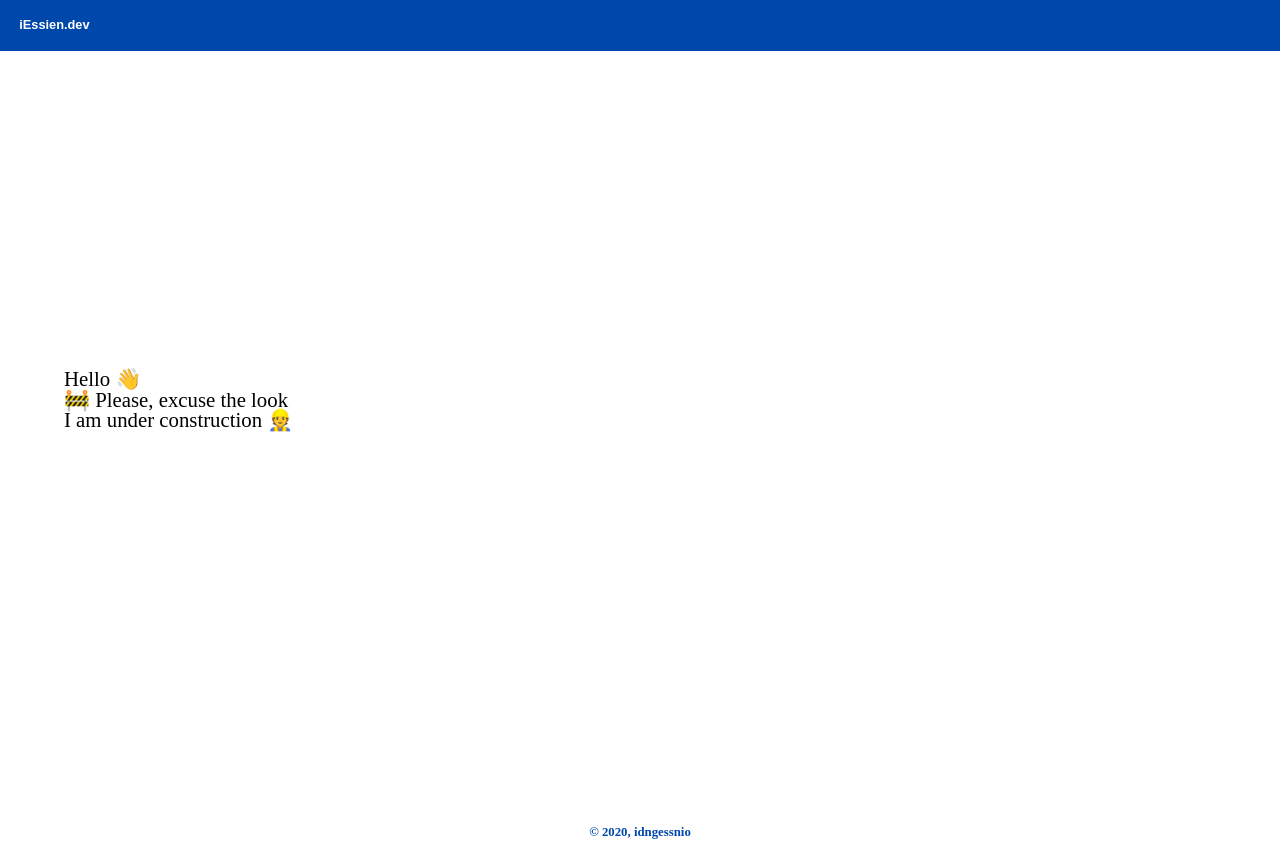
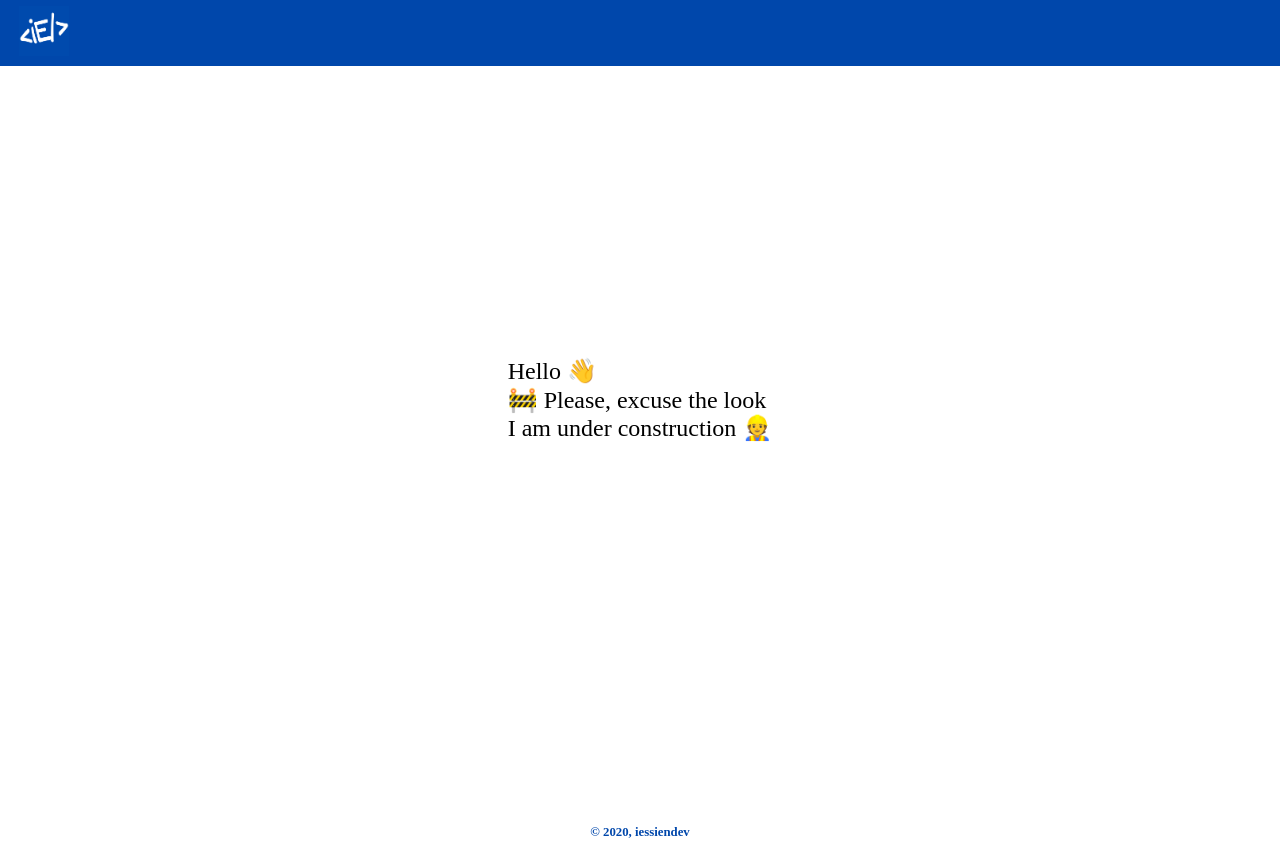
Before and after one commit to idongCodes/iessiendev, a React (Create React App) app: page / in a window 1280 px wide. Built offline with nearby package versions, Linux system fonts and the light colour scheme.

Commit message:
added logo to topbar, added twitter link to footer, centered under construction text

```diff
--- a/public/index.html
+++ b/public/index.html
@@ -24,7 +24,7 @@
       work correctly both with client-side routing and a non-root public URL.
       Learn how to configure a non-root public URL by running `npm run build`.
     -->
-    <title>iEssien.dev | Welcome 👋</title>
+    <title>Idong Essien | Welcome 👋</title>
   </head>
   <body>
     <noscript>You need to enable JavaScript to run this app.</noscript>
--- a/src/Container.jsx
+++ b/src/Container.jsx
@@ -1,9 +1,11 @@
 export default function Container() {
-    return(
-        <div className="main-container">
-            <p className="construction">Hello 👋</p>
-            <p className="construction">🚧 Please, excuse the look</p>
-            <p className="construction">I am under construction 👷</p>
-        </div>
-    );
+  return (
+    <div className="main-container">
+      <div className="construction-txt">
+        <p>Hello 👋</p>
+        <p>🚧 Please, excuse the look</p>
+        <p>I am under construction 👷</p>
+      </div>
+    </div>
+  );
 }
--- a/src/Footer.jsx
+++ b/src/Footer.jsx
@@ -1,7 +1,7 @@
 export default function Footer() {
     return (
         <div className="footer">
-            <p>&copy; {new Date().getFullYear()}, idngessnio</p>
+            <p>&copy; {new Date().getFullYear()}, <a href="http://twitter.com/iessiendev" target="_blank" rel="noopener noreferrer">iessiendev</a></p>
         </div>
     );
 }
--- a/src/TopBar.jsx
+++ b/src/TopBar.jsx
@@ -1,7 +1,9 @@
+import logo from './logo.png';
+
 export default function TopBar() {
     return (
         <div className="top-bar">
-            <h1 className="logo">iEssien.dev</h1>
+            <a href="#"><img src={logo} alt="logo-iessiendev" /></a>
         </div>
     );
 }
--- a/src/css/index.css
+++ b/src/css/index.css
@@ -69,33 +69,30 @@ table {
 }
 .top-bar {
   background: #0047ab;
-  padding: 1.5%;
+  padding: 0.5% 1.5%;
   color: white;
   position: fixed;
   top: 0;
   width: 100%;
   z-index: 99;
 }
-.top-bar h1 {
-  font-size: 0.8rem;
-  font-weight: bold;
-  font-family: sans-serif;
+.top-bar a img {
+  width: 50px;
 }
 
 .main-container {
   background: rgba(255, 255, 255, 0.9);
   height: 100vh;
-  text-align: center;
   display: flex;
-  flex-direction: column;
   align-items: center;
   justify-content: center;
 }
-.main-container .construction {
-  margin: 0 auto;
+.main-container .construction-txt {
   text-align: left;
-  width: 90%;
-  font-size: 1.3rem;
+  font-size: 1.5rem;
+}
+.main-container .construction-txt p {
+  line-height: 1.8rem;
 }
 
 .footer {
@@ -108,5 +105,12 @@ table {
   font-size: 0.8rem;
   font-weight: bold;
 }
+.footer p a {
+  text-decoration: none;
+  color: #0047ab;
+}
+.footer p a:hover {
+  border-bottom: 1px solid #0047ab;
+}
 
 /*# sourceMappingURL=index.css.map */
--- a/src/scss/container.scss
+++ b/src/scss/container.scss
@@ -1,18 +1,16 @@
 .main-container {
     background: rgba(white, .9);
     height:100vh;
-    text-align:center;
     display:flex;
-    flex-direction:column;
     align-items: center;
     justify-content: center;
 
-    .construction {
-        margin:0 auto;
-        text-align: left;
-        width:90%;
-        font: {
-            size: 1.3rem;
+    .construction-txt {
+        text-align:left;
+        font-size:1.5rem;
+
+        p {
+            line-height:1.8rem;
         }
     }
 }
--- a/src/scss/footer.scss
+++ b/src/scss/footer.scss
@@ -9,4 +9,15 @@
         size:.8rem;
         weight:bold;
     }
+
+    p {
+        a {
+            text-decoration: none;
+            color:$cobaltBlue;
+
+            &:hover {
+                border-bottom:1px solid $cobaltBlue;
+            }
+        }
+    }
 }
--- a/src/scss/topbar.scss
+++ b/src/scss/topbar.scss
@@ -1,17 +1,15 @@
 .top-bar {
     background:$cobaltBlue;
-    padding:1.5%;
+    padding:.5% 1.5%;
     color:white;
     position:fixed;
     top:0;
     width:100%;
     z-index:99;
 
-    h1 {
-        font: {
-            size: .8rem;
-            weight:bold;
-            family:sans-serif;
+    a {
+        img {
+            width:50px;
         }
     }
 }
```
Also changed, not shown: 1 other file (tests, documents, lock files or other folders).
